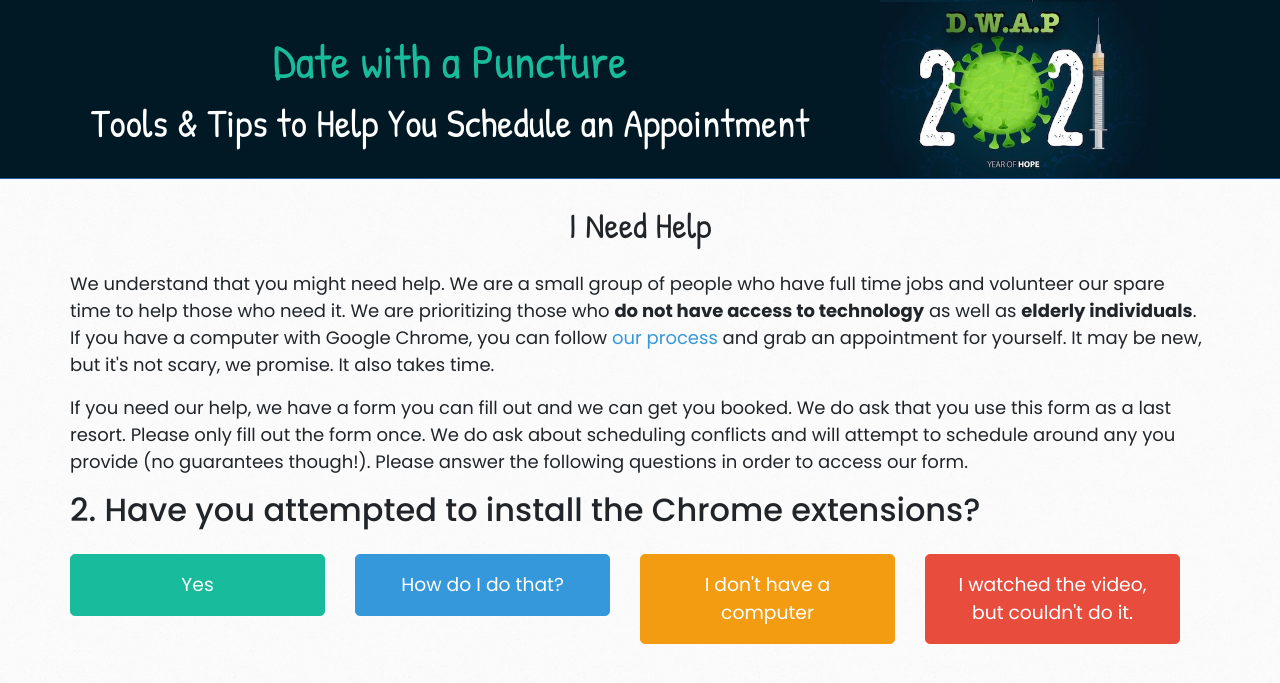
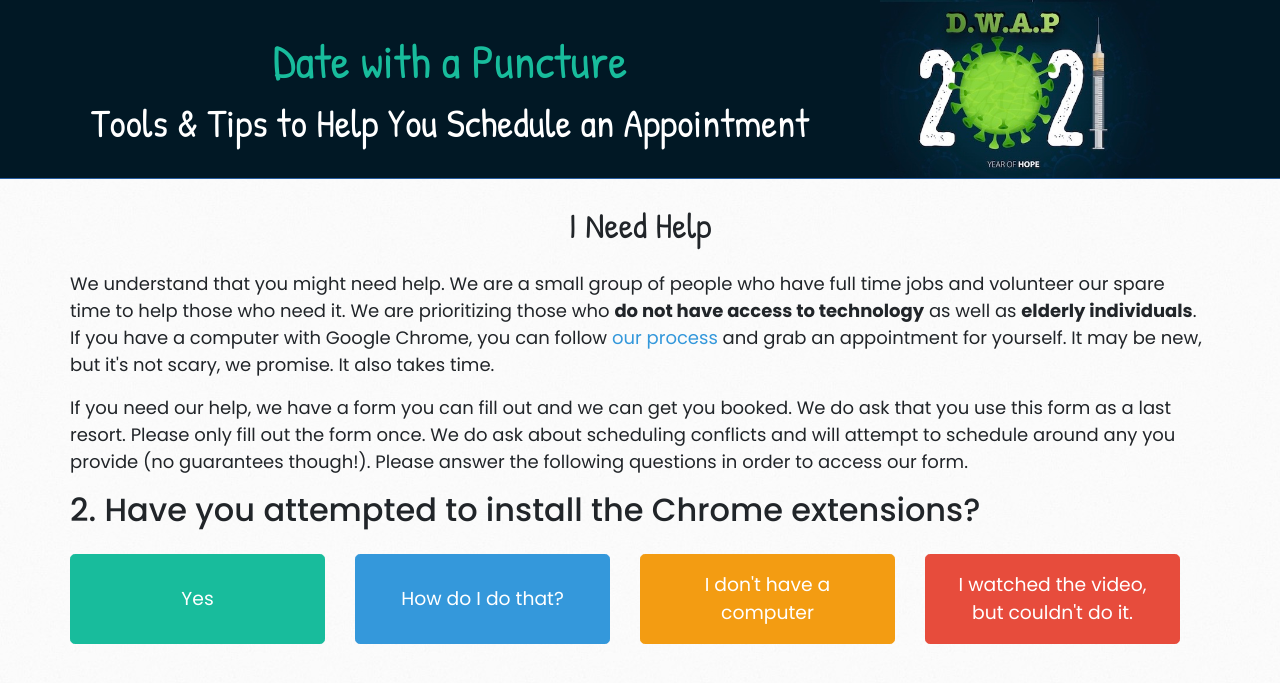
Before and after one commit to loganrath/dwap-main, a Jekyll site: the page built from help-2.md, in a window 1280 px wide. Shown: the top 683 px of the page. Built offline with Jekyll 4.4.1, drawn with Linux system fonts in a browser that asks for light colours; nearby versions of some CDN libraries.

Commit message:
Update help-2.md

```diff
--- a/help-2.md
+++ b/help-2.md
@@ -8,8 +8,12 @@ title: I Need Help
 <p class="h3 mb-4">2. Have you attempted to install the Chrome extensions?</p>
 
 <div class="row w-100 mb-5">
-  <div class="col-12 col-md-6 col-lg-3"><a class="btn btn-success btn-lg btn-block py-md-3" href="/help-3">Yes</a></div>
-  <div class="col-12 col-md-6 col-lg-3 "><a class="btn btn-info btn-lg btn-block py-md-3" href="/video">How do I do that?</a></div>
-  <div class="col-12 col-md-6 col-lg-3 "><a class="btn btn-warning btn-lg btn-block py-md-3" href="/help-3b">I don't have a computer</a></div>
-  <div class="col-12 col-md-6 col-lg-3 "><a class="btn btn-danger btn-lg btn-block py-md-3" href="/help-3b">I watched the video, but couldn't do it.</a></div>
+  <div class="col-12 col-md-6 col-lg-3 d-flex align-items-stretch">
+    <a class="btn btn-success btn-lg btn-block py-md-3 d-flex flex-sm-column align-items-center justify-content-left justify-content-sm-center" href="/help-3">Yes</a></div>
+  <div class="col-12 col-md-6 col-lg-3 d-flex align-items-stretch">
+    <a class="btn btn-info btn-lg btn-block py-md-3 d-flex flex-sm-column align-items-center justify-content-left justify-content-sm-center" href="/video">How do I do that?</a></div>
+  <div class="col-12 col-md-6 col-lg-3 d-flex align-items-stretch">
+    <a class="btn btn-warning btn-lg btn-block py-md-3 d-flex flex-sm-column align-items-center justify-content-left justify-content-sm-center" href="/help-3b">I don't have a computer</a></div>
+  <div class="col-12 col-md-6 col-lg-3 d-flex align-items-stretch">
+    <a class="btn btn-danger btn-lg btn-block py-md-3 d-flex flex-sm-column align-items-center justify-content-left justify-content-sm-center" href="/help-3b">I watched the video, but couldn't do it.</a></div>
 </div>
```
